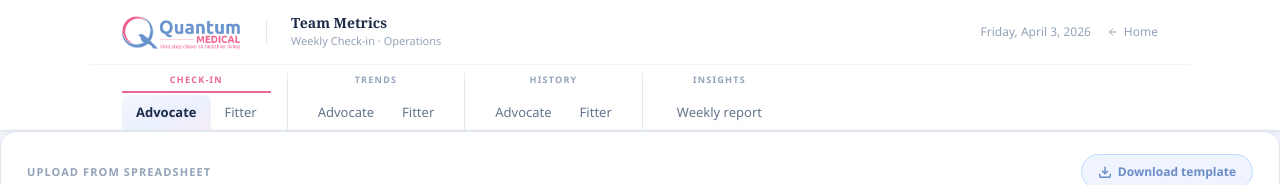
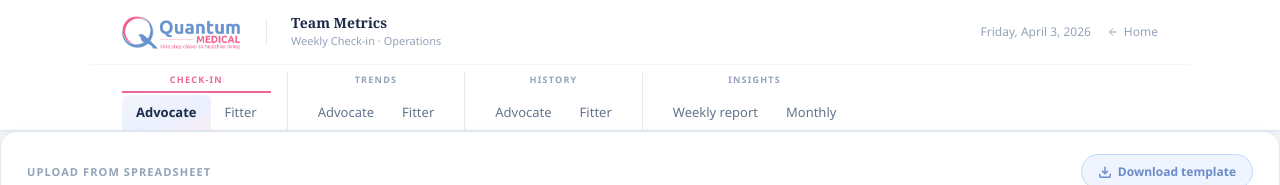
Before and after one commit to FM-QMS/verbose-spork, a Next.js app: page /checkins in a window 1280 px wide. Shown: the top 185 px of the page. Built offline with nearby package versions, Linux system fonts and the light colour scheme; no server answers; the database is empty.

Commit message:
Update page.tsx

```diff
--- a/app/checkins/page.tsx
+++ b/app/checkins/page.tsx
@@ -4,6 +4,7 @@ import MetricTable from '@/components/MetricTable'
 import TrendChart from '@/components/TrendChart'
 import UploadButton from '@/components/UploadButton'
 import InsightsTab from '@/components/InsightsTab'
+import MonthlyTab from '@/components/MonthlyTab'
 import HistoryTable from '@/components/HistoryTable'
 import { ADV_DEPTS, FITTER_DEPTS, ADV_DEPT_KEYS, FITTER_DEPT_KEYS } from '@/utils/metrics'
 
@@ -21,7 +22,7 @@ function getWeekLabel(dateStr: string) {
   return `Week of ${fmt(mon)} – ${fmt(fri)}, ${fri.getFullYear()}`
 }
 
-type TabId = 'adv-form' | 'fitter-form' | 'adv-trends' | 'fitter-trends' | 'adv-history' | 'fitter-history' | 'insights'
+type TabId = 'adv-form' | 'fitter-form' | 'adv-trends' | 'fitter-trends' | 'adv-history' | 'fitter-history' | 'insights' | 'monthly'
 
 const TAB_GROUPS = [
   { label: 'Check-in', tabs: [
@@ -38,6 +39,7 @@ const TAB_GROUPS = [
   ]},
   { label: 'Insights', tabs: [
     { id: 'insights' as TabId, label: 'Weekly report' },
+    { id: 'monthly' as TabId, label: 'Monthly' },
   ]},
 ]
 
@@ -680,6 +682,11 @@ export default function Home() {
           <InsightsTab />
         )}
 
+      {/* ── MONTHLY ── */}
+        {tab === 'monthly' && (
+          <MonthlyTab advEntries={advEntries} fitterEntries={fitterEntries} />
+        )}
+
       </div>
 
       {/* footer */}
```
